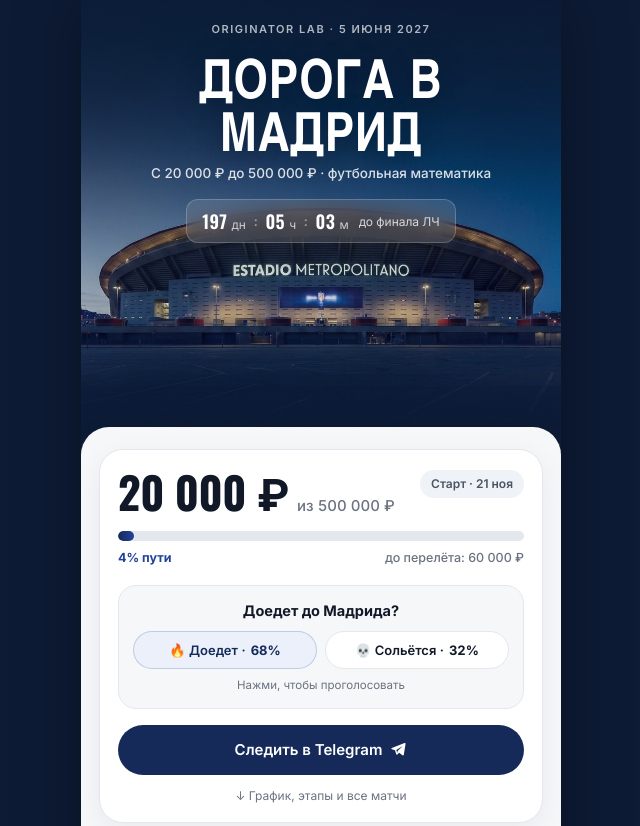
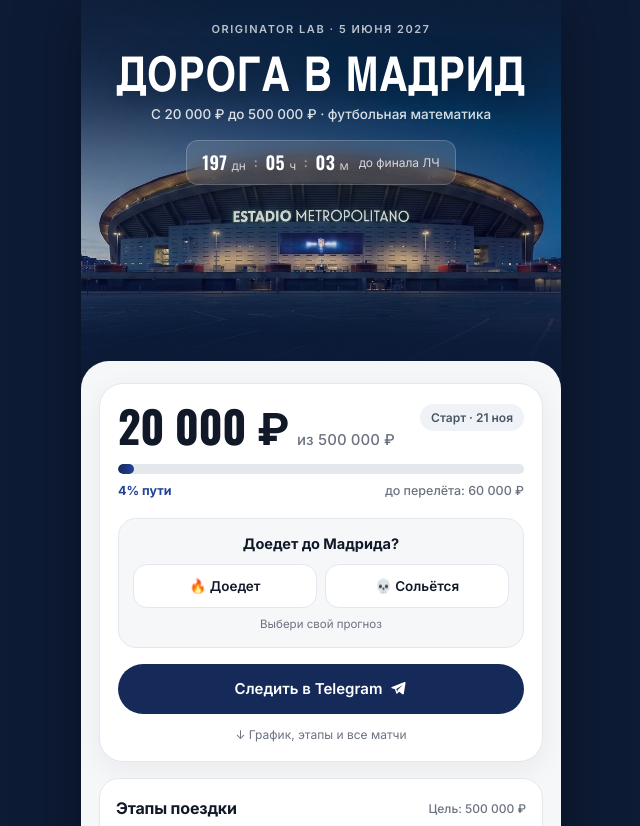
Before and after one commit to Originator-Lab/madrid, a plain HTML site: page index.html in a window 1280 px wide. Shown: the top 826 px of the page, without its empty margins (319-959 px from the left). Drawn offline with nearby package versions, Linux system fonts and the light colour scheme.

Commit message:
Add files via upload

```diff
--- a/index.html
+++ b/index.html
@@ -70,16 +70,35 @@
     /* ==================== HERO ==================== */
     .hero {
       position: relative;
-      background-color: var(--navy-deep);
-      background-image:
-        linear-gradient(180deg, rgba(13, 27, 53, 0.72) 0%, rgba(13, 27, 53, 0.25) 38%, rgba(13, 27, 53, 0.12) 68%, rgba(13, 27, 53, 0.85) 100%),
-        url("hero.jpg");
-      background-position: center 72%;
-      background-size: cover;
-      background-repeat: no-repeat;
+      overflow: hidden;
+      background: linear-gradient(180deg, #0D1B35 0%, #162B54 60%, #0D1B35 100%);
       color: #FFFFFF;
-      padding: calc(env(safe-area-inset-top, 0px) + 22px) 20px 218px;
+      padding: calc(env(safe-area-inset-top, 0px) + 22px) 16px 210px;
       text-align: center;
+    }
+
+    .hero-bg {
+      position: absolute;
+      inset: 0;
+      width: 100%;
+      height: 100%;
+      object-fit: cover;
+      object-position: center 75%;
+      z-index: 0;
+      pointer-events: none;
+    }
+
+    .hero-scrim {
+      position: absolute;
+      inset: 0;
+      background: linear-gradient(180deg, rgba(13, 27, 53, 0.68) 0%, rgba(13, 27, 53, 0.22) 38%, rgba(13, 27, 53, 0.08) 68%, rgba(13, 27, 53, 0.84) 100%);
+      z-index: 1;
+      pointer-events: none;
+    }
+
+    .hero-content {
+      position: relative;
+      z-index: 2;
     }
 
     .hero-eyebrow {
@@ -87,17 +106,18 @@
       font-weight: 600;
       letter-spacing: 0.14em;
       text-transform: uppercase;
-      color: rgba(255, 255, 255, 0.68);
-      margin-bottom: 10px;
+      color: rgba(255, 255, 255, 0.72);
+      margin-bottom: 8px;
     }
 
     .hero-title {
       font-family: "Oswald", "Arial Narrow", -apple-system, sans-serif;
-      font-size: clamp(42px, 12.2vw, 54px);
+      font-size: clamp(32px, 9.6vw, 48px);
       font-weight: 700;
-      line-height: 0.98;
+      line-height: 1.02;
       letter-spacing: 0.015em;
       text-transform: uppercase;
+      white-space: nowrap;
       color: #FFFFFF;
       text-shadow: 0 4px 24px rgba(8, 17, 36, 0.45);
       margin-bottom: 10px;
@@ -289,39 +309,30 @@
       border: 1px solid var(--border);
       background: var(--card);
       color: var(--text);
-      border-radius: 999px;
-      padding: 10px 10px;
+      border-radius: 14px;
+      padding: 11px 10px;
+      min-height: 44px;
       font-family: inherit;
-      font-size: 13px;
+      font-size: 13.5px;
       font-weight: 600;
+      white-space: nowrap;
       cursor: pointer;
       display: inline-flex;
       align-items: center;
       justify-content: center;
-      gap: 5px;
-      transition: transform 0.12s ease, border-color 0.15s ease, background 0.15s ease;
-      font-variant-numeric: tabular-nums;
+      gap: 6px;
+      transition: transform 0.12s ease, border-color 0.15s ease, background 0.15s ease, color 0.15s ease;
     }
 
     .poll-btn:active {
       transform: scale(0.98);
     }
 
-    .poll-btn.yes {
+    .poll-btn.selected {
       background: var(--navy-soft);
-      border-color: rgba(35, 66, 154, 0.22);
+      border-color: var(--navy-accent);
       color: var(--navy-mid);
-    }
-
-    .poll-btn.selected {
-      border-color: var(--navy-accent);
-      box-shadow: 0 0 0 2px rgba(35, 66, 154, 0.15);
-    }
-
-    .poll-btn.no.selected {
-      background: #F3F4F6;
-      border-color: #6B7280;
-      box-shadow: 0 0 0 2px rgba(107, 114, 128, 0.15);
+      box-shadow: 0 0 0 2px rgba(35, 66, 154, 0.12);
     }
 
     .poll-note {
@@ -706,6 +717,9 @@
   <div class="page-shell">
     <!-- HERO -->
     <header class="hero">
+      <img class="hero-bg" src="https://originator-lab.github.io/madrid/hero.jpg?v=2" alt="Estadio Metropolitano" loading="eager" />
+      <div class="hero-scrim" aria-hidden="true"></div>
+      <div class="hero-content">
         <div class="hero-eyebrow">ORIGINATOR LAB · 5 ИЮНЯ 2027</div>
         <h1 class="hero-title">ДОРОГА В МАДРИД</h1>
         <p class="hero-sub">С 20 000 ₽ до 500 000 ₽ · футбольная математика</p>
@@ -716,6 +730,7 @@
           <span class="cd-sep">:</span>
           <span><span class="cd-num" id="cdMins">14</span><span class="cd-unit"> м</span></span>
           <span class="cd-label">до финала ЛЧ</span>
+        </div>
       </div>
     </header>
 
@@ -742,14 +757,10 @@
         <div class="poll-box">
           <div class="poll-title">Доедет до Мадрида?</div>
           <div class="poll-actions">
-            <button type="button" class="poll-btn yes" id="voteYesBtn">
-              <span>🔥 Доедет ·</span> <strong id="voteYesPct">68%</strong>
-            </button>
-            <button type="button" class="poll-btn no" id="voteNoBtn">
-              <span>💀 Сольётся ·</span> <strong id="voteNoPct">32%</strong>
-            </button>
+            <button type="button" class="poll-btn" id="voteYesBtn">🔥 Доедет</button>
+            <button type="button" class="poll-btn" id="voteNoBtn">💀 Сольётся</button>
           </div>
-          <div class="poll-note" id="pollNote">Нажми, чтобы проголосовать</div>
+          <div class="poll-note" id="pollNote">Выбери свой прогноз</div>
         </div>
 
         <a class="cta-btn" id="tgLink" href="https://t.me/Originator_lab" target="_blank" rel="noopener noreferrer">
@@ -1098,17 +1109,13 @@
       const note = document.getElementById("pollNote");
 
       function renderPoll(choice) {
-        const yes = CONFIG.pollBaseYes + (choice === "yes" ? 1 : 0);
-        const no = CONFIG.pollBaseNo + (choice === "no" ? 1 : 0);
-        const total = yes + no;
-        const yesPct = Math.round((yes / total) * 100);
-        const noPct = 100 - yesPct;
-        document.getElementById("voteYesPct").textContent = yesPct + "%";
-        document.getElementById("voteNoPct").textContent = noPct + "%";
         yesBtn.classList.toggle("selected", choice === "yes");
         noBtn.classList.toggle("selected", choice === "no");
-        if (choice === "yes") note.textContent = "Твой голос за «Доедет» учтён 🔥";
-        else if (choice === "no") note.textContent = "Твой голос за «Сольётся» учтён — проверим на дистанции";
+        yesBtn.textContent = choice === "yes" ? "🔥 Доедет ✓" : "🔥 Доедет";
+        noBtn.textContent = choice === "no" ? "💀 Сольётся ✓" : "💀 Сольётся";
+        if (choice === "yes") note.textContent = "Твой прогноз сохранён — проверим 5 июня 2027";
+        else if (choice === "no") note.textContent = "Твой прогноз сохранён — посмотрим на дистанции";
+        else note.textContent = "Выбери свой прогноз";
       }
 
       renderPoll(saved);
```
Lines whose indentation alone changed are shown as unchanged.
